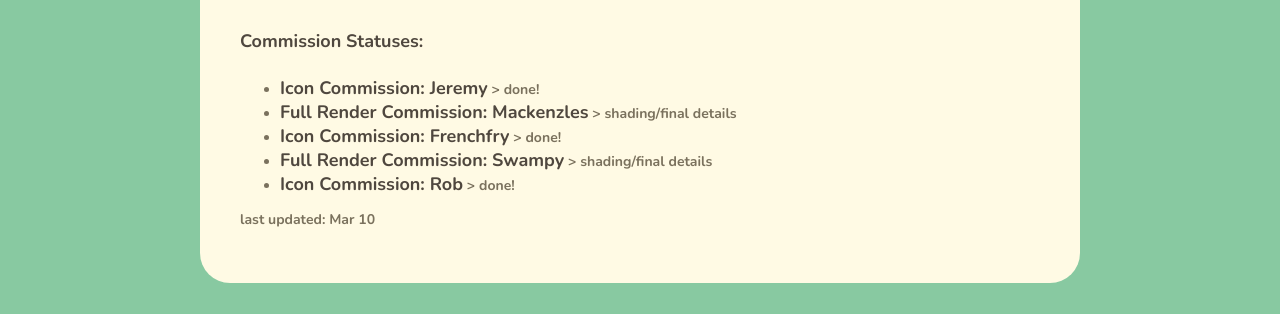
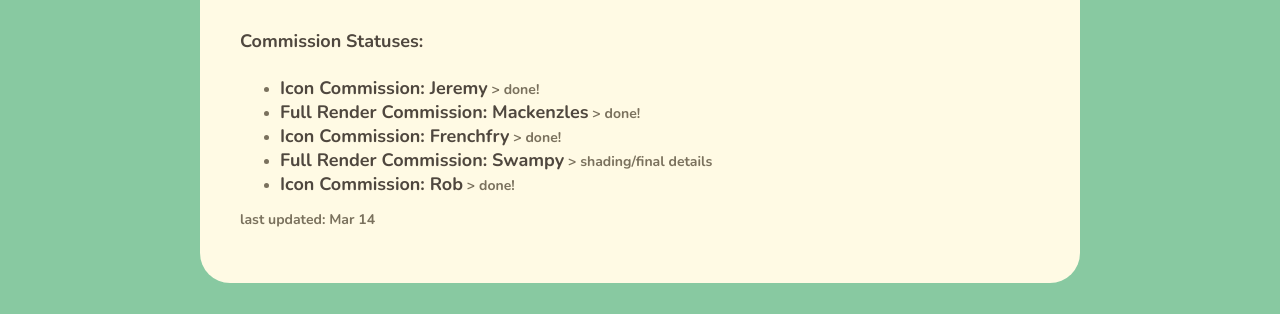
Before and after one commit to antheakwong/antheakwong.github.io, a Jekyll site: the page built from commissions/index.md, in a window 1280 px wide and 900 px high, scrolled down 2078 px. Shown: the part 537-851 px from the top of the window. Built offline with Jekyll 4.4.1, drawn with Linux system fonts in a browser that asks for light colours; nearby versions of some CDN libraries.

Commit message:
updated status

```diff
--- a/commissions/index.md
+++ b/commissions/index.md
@@ -53,9 +53,9 @@
 # **Commission Statuses:**
 
 - **Icon Commission: Jeremy** > done!
-- **Full Render Commission: Mackenzles** > shading/final details
+- **Full Render Commission: Mackenzles** > done!
 - **Icon Commission: Frenchfry** > done!
 - **Full Render Commission: Swampy** > shading/final details
 - **Icon Commission: Rob** > done!
 
-last updated: Mar 10
+last updated: Mar 14
```
